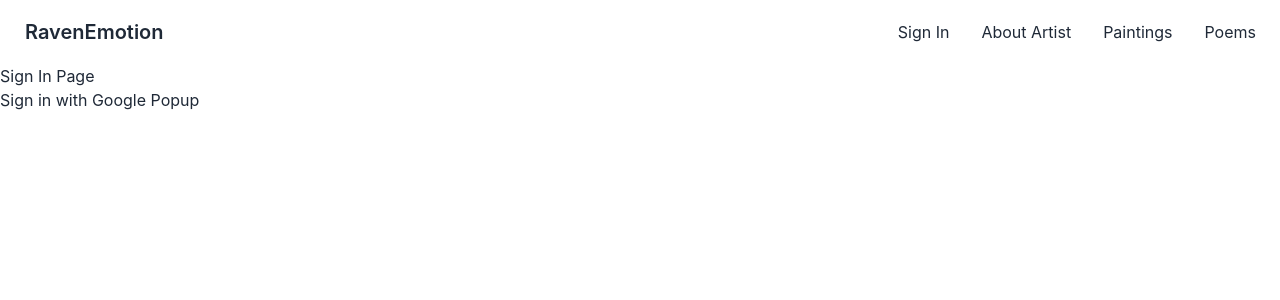
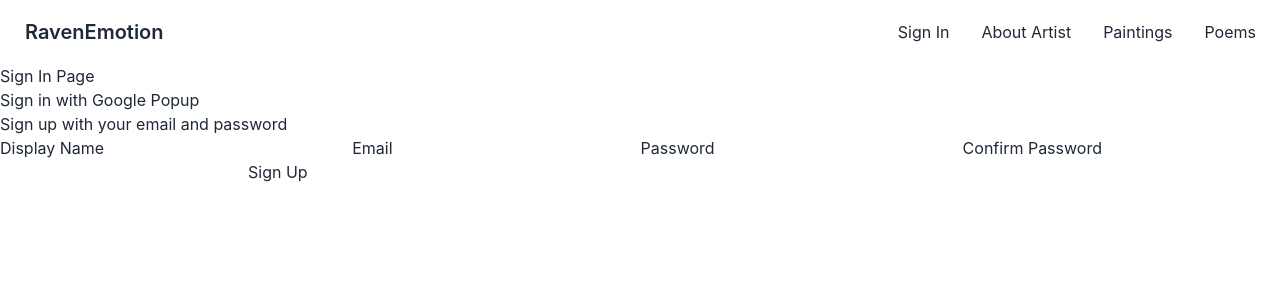
Before and after one commit to johnlundy94/raven, a React (Create React App) app: page /sign-in in a window 1280 px wide. Shown: the top 300 px of the page. Built offline with nearby package versions, Linux system fonts and the light colour scheme.

Commit message:
Added SignUp form

```diff
--- /dev/null
+++ b/src/components/SignUp/SignUp.jsx
@@ -0,0 +1,64 @@
+import { useState } from "react";
+
+const defaultFormFields = {
+  displayName: "",
+  email: "",
+  password: "",
+  confirmPassword: "",
+};
+
+function SignUp() {
+  const [formFields, setFormFields] = useState(defaultFormFields);
+  const { displayName, email, password, confirmPassword } = formFields;
+
+  console.log(formFields);
+
+  const handleChange = (event) => {
+    const { name, value } = event.target;
+
+    setFormFields({ ...formFields, [name]: value });
+  };
+
+  return (
+    <div>
+      <h1>Sign up with your email and password</h1>
+      <form onSubmit={() => {}}>
+        <label htmlFor="">Display Name</label>
+        <input
+          type="text"
+          required
+          onChange={handleChange}
+          name="displayName"
+          value={displayName}
+        />
+        <label htmlFor="">Email</label>
+        <input
+          type="email"
+          required
+          onChange={handleChange}
+          name="email"
+          value={email}
+        />
+        <label htmlFor="">Password</label>
+        <input
+          type="password"
+          required
+          onChange={handleChange}
+          name="password"
+          value={password}
+        />
+        <label htmlFor="">Confirm Password</label>
+        <input
+          type="password"
+          required
+          onChange={handleChange}
+          name="confirmPassword"
+          value={confirmPassword}
+        />
+        <button type="submit">Sign Up</button>
+      </form>
+    </div>
+  );
+}
+
+export default SignUp;
--- a/src/pages/SignIn/SignIn.jsx
+++ b/src/pages/SignIn/SignIn.jsx
@@ -2,6 +2,8 @@
   signInWithGooglePopup,
   createUserDocumentFromAuth,
 } from "../../utils/firebase/firebase.utils";
+
+import SignUp from "../../components/SignUp/SignUp";
 
 function SignIn() {
   const logGoogleUser = async () => {
@@ -14,6 +16,7 @@
     <div>
       <h1>Sign In Page</h1>
       <button onClick={logGoogleUser}> Sign in with Google Popup</button>
+      <SignUp />
     </div>
   );
 }
```
